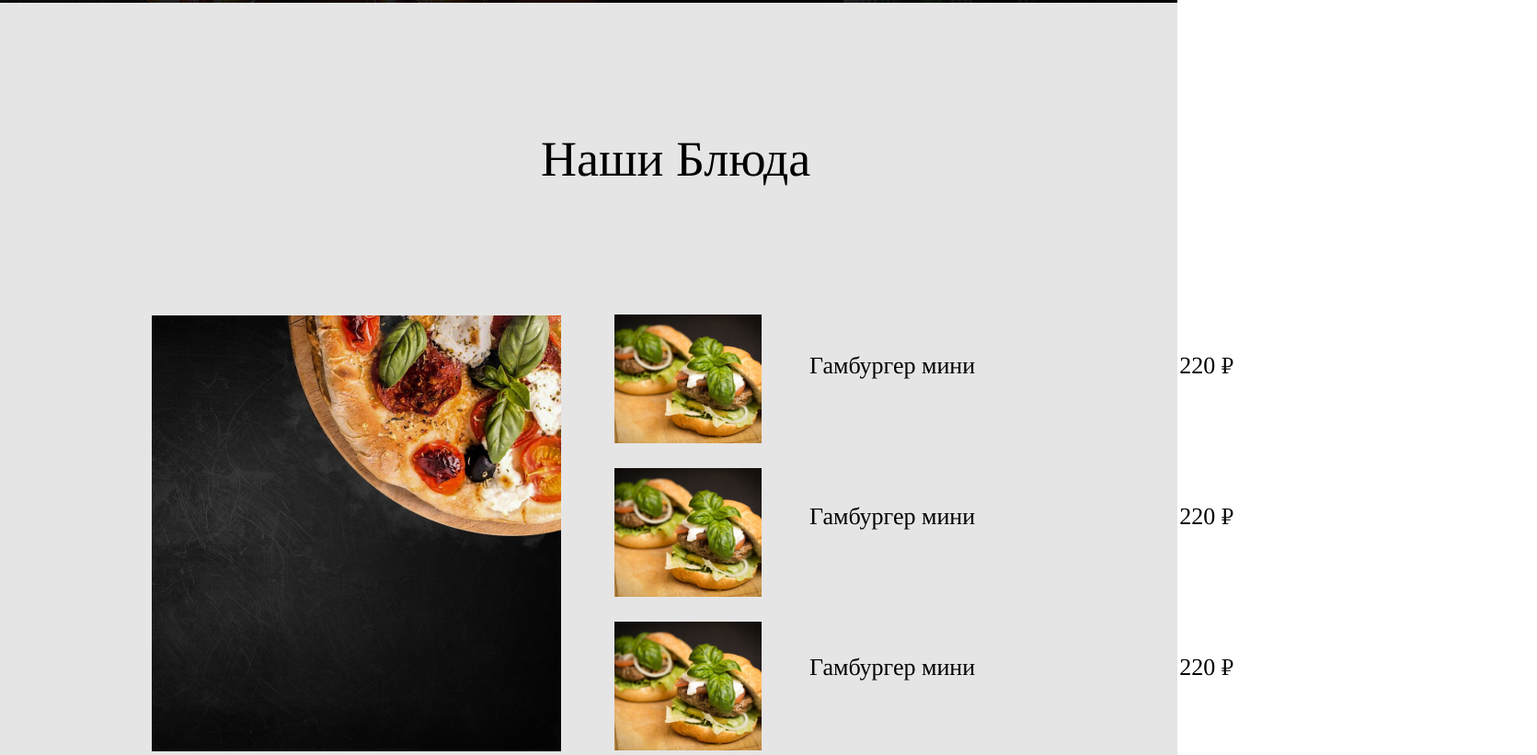
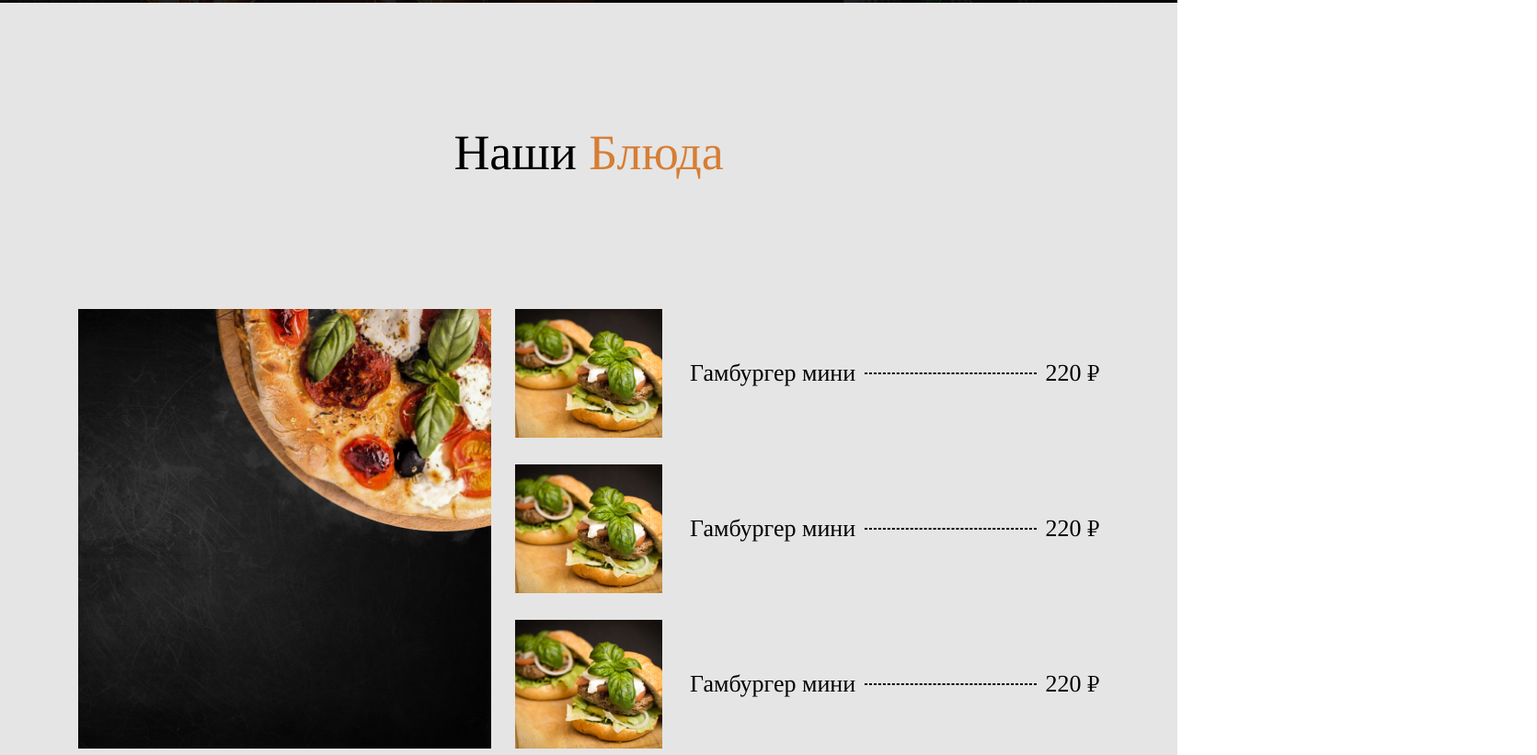
Before and after one commit to Ocetrik/pc, a website: page #src/index.html in a window 1280 px wide. Shown: the part 2145-2966 px from the top of the page at 92% size, 1671 px wide, since content can reach past the window. Drawn offline with nearby package versions, Linux system fonts and the light colour scheme; files that its build step writes are made by us from their sources; a web font is replaced by a local one.

Commit message:
Переверстал блок dishes

```diff
--- a/#src/_main-dish.html
+++ b/#src/_main-dish.html
@@ -1,28 +1,35 @@
 <div class="main__dishes dishes">
-   <div class="dished__container">
-       <div class="dishes__title">Наши Блюда</div>
-       <div class="dishes__content">
-           <div class="dishes__row">
-               <div class="dishes__pic">
-                   <div class="dishes__picrow">
-                       <div class="dishes__piclist"><img src="img/pizza-1.png" alt=""></div>
-                   </div>
-                   <div class="dishes__picrow">
-                       <div class="dishes__piclisth"><img src="img/hamburger-1.png" alt=""></div>
-                       <div class="dishes__piclisth"><img src="img/hamburger-1.png" alt=""></div>
-                       <div class="dishes__piclisth"><img src="img/hamburger-1.png" alt=""></div>
-                   </div>
-               </div>
-               <div class="dishes__menu">
-                   <div class="dishes__menurow">
-                       <div class="dishes__list">Гамбургер мини</div>
-                       <div class="dishes__list">Гамбургер мини</div>
-                       <div class="dishes__list">Гамбургер мини</div>
-                   </div>
-                   <div class="dishes__pricerow">
-                       <div class="dishes__price">220 ₽</div>
-                       <div class="dishes__price">220 ₽</div>
-                       <div class="dishes__price">220 ₽</div>
+   <div class="dishes__container">
+       <div class="content-container">
+           <div class="dishes__title">Наши <span>Блюда</span></div>
+           <div class="dishes__content">
+               <div class="dishes__row">
+                   <div class="dishes__main-picture"><img src="img/pizza-1.png" alt=""></div>
+                   <div class="dishes__menu dishes-menu">
+                       <div class="dishes-menu__item">
+                           <div class="dishes-menu__img"><img src="img/hamburger-1.png" alt=""></div>
+                            <div class="dishes-menu__info">
+                                <div class="dishes-menu__text">Гамбургер мини</div>
+                                <div class="dishes-menu__line"></div>
+                                <div class="dishes-menu__price">220 ₽</div>
+                            </div>
+                        </div>
+                        <div class="dishes-menu__item">
+                            <div class="dishes-menu__img"><img src="img/hamburger-1.png" alt=""></div>
+                             <div class="dishes-menu__info">
+                                 <div class="dishes-menu__text">Гамбургер мини</div>
+                                 <div class="dishes-menu__line"></div>
+                                 <div class="dishes-menu__price">220 ₽</div>
+                             </div>
+                         </div>
+                         <div class="dishes-menu__item">
+                            <div class="dishes-menu__img"><img src="img/hamburger-1.png" alt=""></div>
+                             <div class="dishes-menu__info">
+                                 <div class="dishes-menu__text">Гамбургер мини</div>
+                                 <div class="dishes-menu__line"></div>
+                                 <div class="dishes-menu__price">220 ₽</div>
+                             </div>
+                         </div>
                    </div>
                </div>
            </div>
--- a/#src/index.html
+++ b/#src/index.html
@@ -14,7 +14,7 @@
         @@include('_main-hist.html')
         @@include('_main-holiday.html')
         @@include('_main-dish.html')
-        <div class="main__menu menu">
+        <!-- <div class="main__menu menu">
             <div class="menu__container">
                 <div class="menu__title">Наше меню</div>
                 <div class="menu__row">
@@ -50,7 +50,7 @@
          </div>
         @@include('_main-visit.html')
         @@include('_main-gallery.html')
-        @@include('_main-wine.html')
+        @@include('_main-wine.html') -->
     <div class="footer"></div>
 </div>
 </body>
--- /dev/null
+++ b/#src/scss/_dish.scss
@@ -0,0 +1,69 @@
+.dishes-menu{
+   display: flex;
+   flex-direction: column;
+   gap: 29px;
+
+   &__item{
+      display: flex;
+      gap: 30px;
+      align-items: center;
+   }
+   &__info{
+      align-items: center;
+      display: flex;
+      flex: 1 1 auto;
+      gap: 10px;
+   }
+   &__line{
+     border: 1px dashed #000000;
+     flex: 1 1 auto;
+     height: 1px;
+   }
+}
+
+.main__dishes {
+   background: #E5E5E5;
+}
+
+ .dishes__container {
+   max-width: 1440px;
+   margin: 0 auto;
+   padding-top: 132px;
+   padding-bottom: 152px;
+ }
+
+ .dishes__title {
+   font-family: 'Tinos';
+   font-style: normal;
+   font-weight: normal;
+   font-size: 54px;
+   line-height: 62px;
+   text-align: center;
+   span{
+      color: #D67E34;
+   }
+   margin-bottom: 139px;
+ }
+
+ .dishes__content {
+   font-family: 'Tinos';
+   font-style: normal;
+   font-weight: normal;
+   font-size: 26px;
+   line-height: 30px;
+ }
+ .dishes__row {
+   display: flex;
+   gap: 30px;
+ }
+
+ .dishes__menu {
+   display: flex;
+  flex:1 1 100%;
+ }
+
+.dishes__main-picture{
+    img{
+       height: 100%;
+    }
+ }
--- a/#src/scss/fonts.scss
+++ b/#src/scss/fonts.scss
@@ -1,5 +1,5 @@
 @font-face {
-  font-family: Chmo;
+  font-family: "Open Sans";
   src: url("/fonts/OpenSans-Regular.woff");
   font-weight: normal;
 }
--- a/#src/scss/style.scss
+++ b/#src/scss/style.scss
@@ -1,7 +1,7 @@
 @import "null.scss";
-@import url('https://fonts.googleapis.com/css2?family=Open+Sans:wght@400;700&display=swap');
 @import url('https://fonts.googleapis.com/css2?family=Tinos&display=swap');
 @import url('https://fonts.googleapis.com/css2?family=Cookie&display=swap');
+@import "fonts";
 
 $font: "Open Sans";
 
@@ -251,7 +251,7 @@ line-height: 62px;
 }
 .history-info-text {
   margin-top: 21px;
-  font-family: Chmo;
+  font-family: $font;
 font-style: normal;
 font-weight: normal;
 font-size: 16px;
@@ -314,7 +314,8 @@ text-align: center;
 }
 
 .holiday__container {
-  background: url(/img/holiday.png);
+  background: url(/img/holiday.png) no-repeat;
+  background-size: cover;
   max-width: 1440px;
   padding-top: 80px;
   padding-bottom: 104px;
@@ -338,14 +339,13 @@ text-align: center;
   line-height: 33px;
   color: #FFFFFF;
   margin-top: 20px;
-  letter-spacing: 0.65px;
 }
 .holiday__row{
   display: flex;
   align-items: center;
 }
 .holiday__info{
-  flex: 0 1 60%;
+  flex: 0 1 62%;
 }
 .holiday__order {
   margin-right: 22px;
@@ -362,81 +362,9 @@ text-align: center;
   margin-left: auto;
 }
 
+@import "dish";
 
 
-
-
-.main__dishes {
-  background: #E5E5E5;
-  height: 963px;
-}
-
-.dished__container {
-  width: 1440px;
-  margin: 0 auto;
-  height: 963px;
-}
-
-.dishes__title {
-  font-family: 'Tinos';
-  font-style: normal;
-  font-weight: normal;
-  font-size: 54px;
-  line-height: 62px;
-  padding: 139px 0 0 588px;
-}
-
-.dishes__content {
-  font-family: 'Tinos';
-  font-style: normal;
-  font-weight: normal;
-  font-size: 26px;
-  line-height: 30px;
-}
-
-.dishes__pic {
-  display: flex;
-}
-
-.dishes__piclist {
-  margin: 139px 0 0 165px;
-
-}
-
-.dishes__piclisth {
-  width: 210px;
-  height: 140px;
-  margin: 27px 0 0 58px;
-
-  &:first-child {
-    margin: 138px 0 0 58px;
-  }
-}
-
-.dishes__menu {
-  display: flex;
-  margin: 179px 0 0 2px;
-}
-
-.dishes__list {
-  margin: 134px 222px 0 0;
-
-  &:first-child {
-    margin: 0px 222px 0 0;
-  }
-}
-
-.dishes__row {
-  display: flex;
-}
-
-.dishes__price {
-  margin: 134px 0 0 0;
-
-  &:first-child {
-    margin: 0;
-  }
-}
 
 .main__menu {
   background: #E6E5E5;
```
